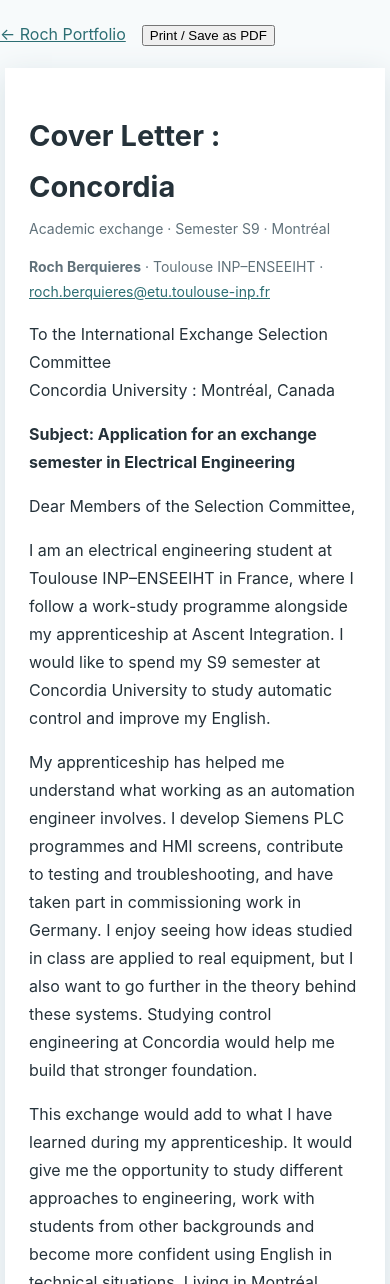
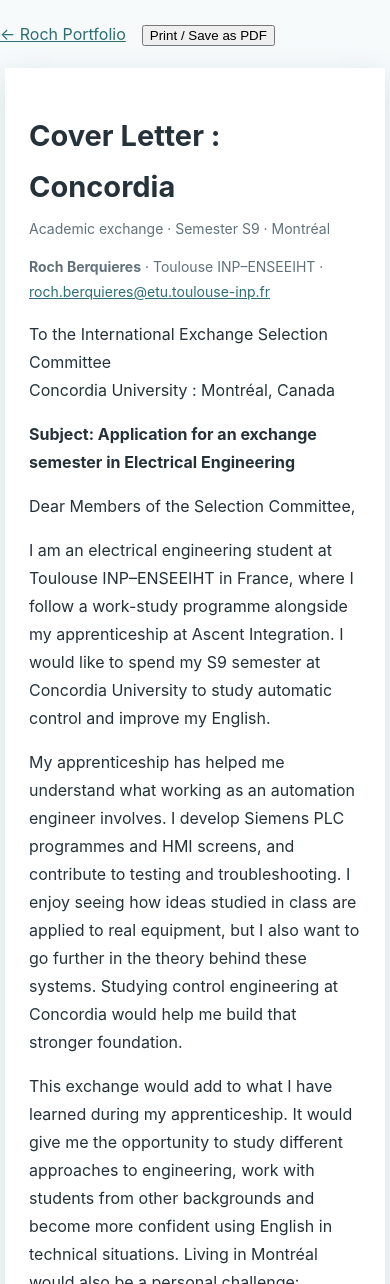
Before and after one commit to Rortuuii/roch-portfolio, a plain HTML site: page documents/cover-letter-en.html in a window 390 px wide. Shown: the top 1284 px of the page. Drawn offline with Linux system fonts and the light colour scheme.

Commit message:
Remove Germany commissioning reference from mobility cover letter

```diff
--- a/documents/cover-letter-en.html
+++ b/documents/cover-letter-en.html
@@ -3,7 +3,7 @@
 <p><strong>Subject: Application for an exchange semester in Electrical Engineering</strong></p>
 <p>Dear Members of the Selection Committee,</p>
 <p>I am an electrical engineering student at Toulouse INP–ENSEEIHT in France, where I follow a work-study programme alongside my apprenticeship at Ascent Integration. I would like to spend my S9 semester at Concordia University to study automatic control and improve my English.</p>
-<p>My apprenticeship has helped me understand what working as an automation engineer involves. I develop Siemens PLC programmes and HMI screens, contribute to testing and troubleshooting, and have taken part in commissioning work in Germany. I enjoy seeing how ideas studied in class are applied to real equipment, but I also want to go further in the theory behind these systems. Studying control engineering at Concordia would help me build that stronger foundation.</p>
+<p>My apprenticeship has helped me understand what working as an automation engineer involves. I develop Siemens PLC programmes and HMI screens, and contribute to testing and troubleshooting. I enjoy seeing how ideas studied in class are applied to real equipment, but I also want to go further in the theory behind these systems. Studying control engineering at Concordia would help me build that stronger foundation.</p>
 <p>This exchange would add to what I have learned during my apprenticeship. It would give me the opportunity to study different approaches to engineering, work with students from other backgrounds and become more confident using English in technical situations. Living in Montréal would also be a personal challenge: adapting to a new university, building a routine abroad and discovering another culture.</p>
 <p>Before joining Ascent Integration, I completed an apprenticeship at ALTEO R&amp;D, where I worked with laboratory measurements and experimental methods. Both experiences have taught me to be thorough, curious and comfortable learning on the job. I would bring that same attitude to my studies at Concordia.</p>
 <p>I want to become an automation project manager in the aerospace industry. Studying at Concordia would help me build technical skills, meet new people and gain more independence.</p>
```
